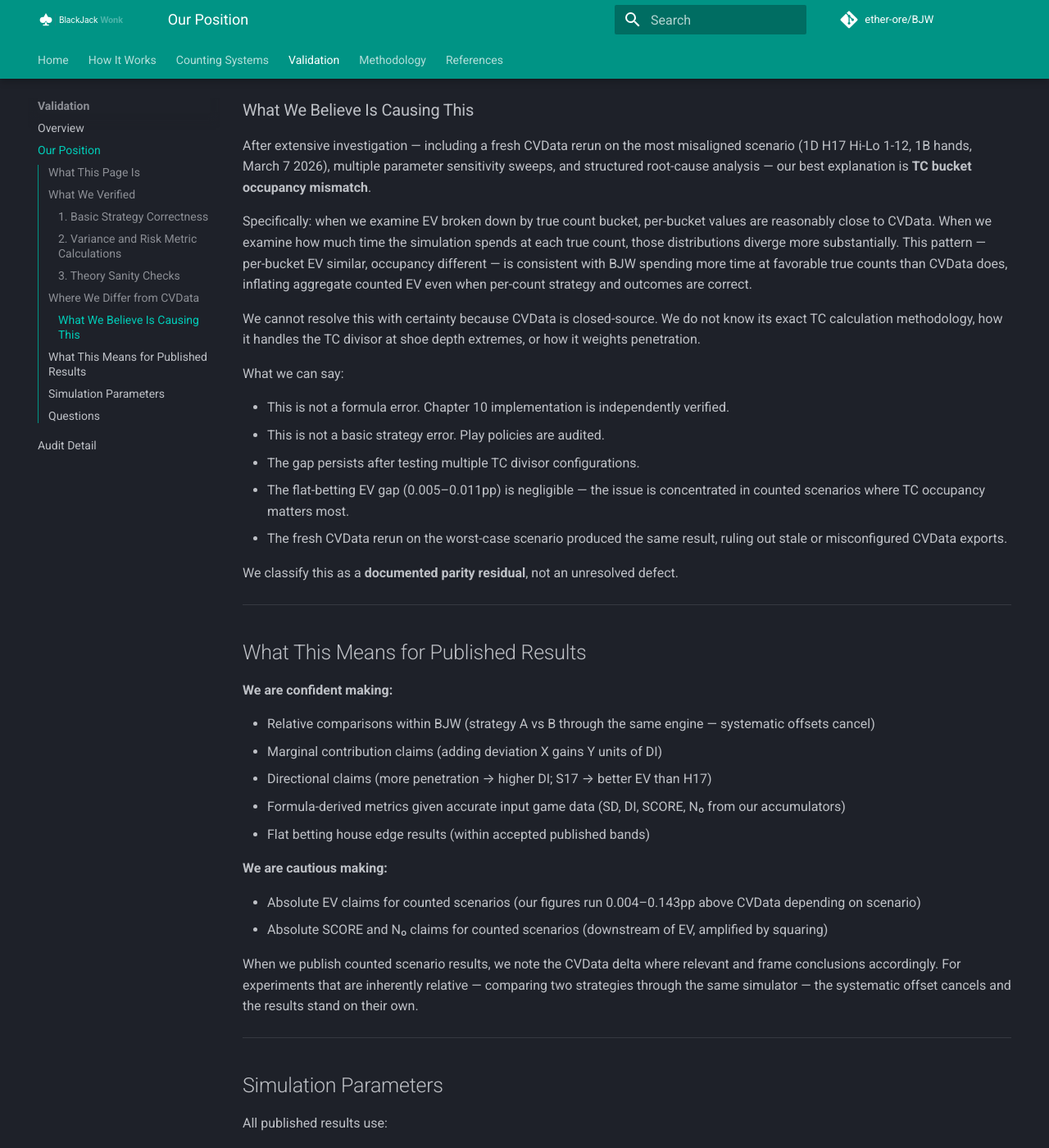
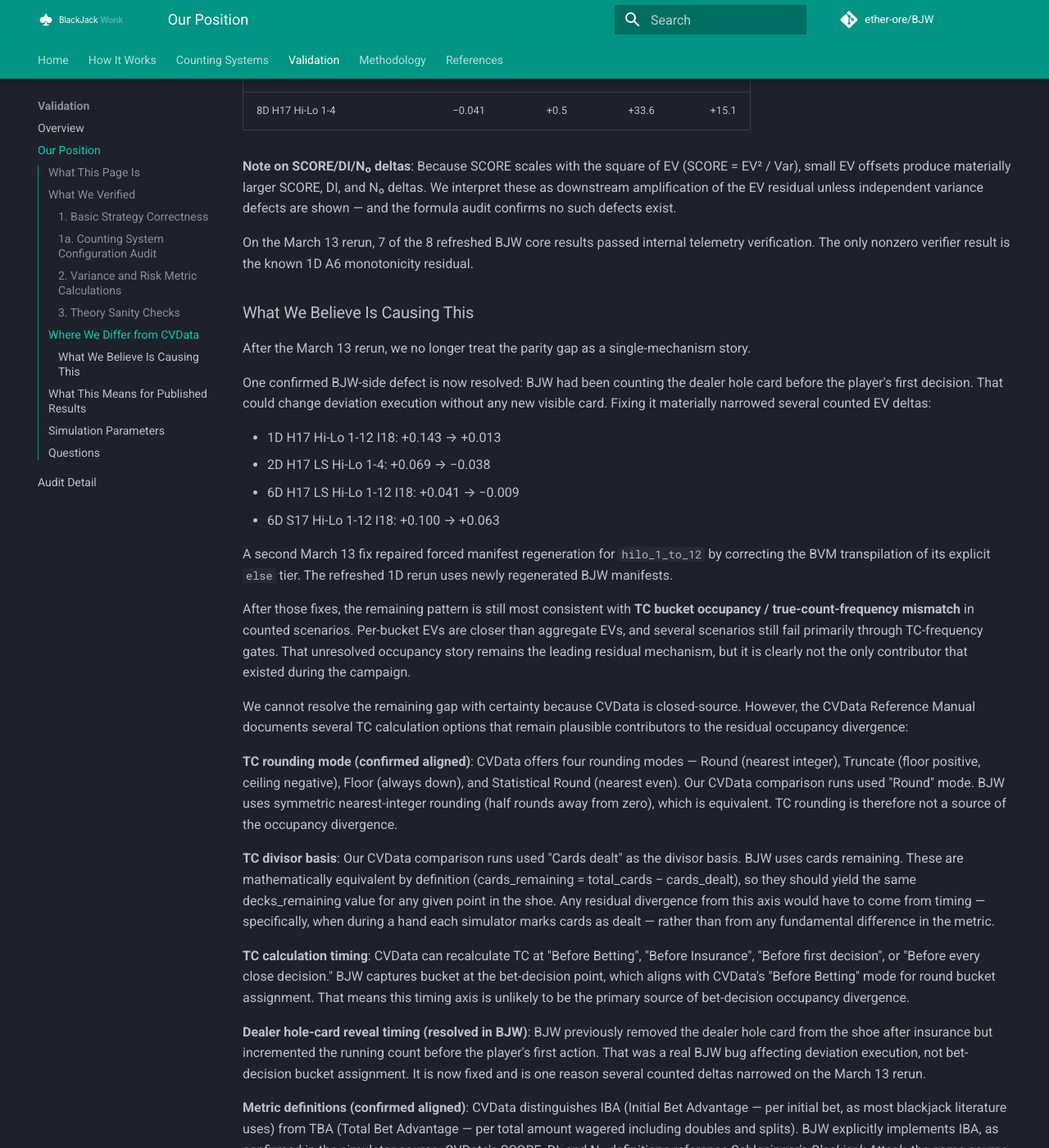
Before and after one commit to ether-ore/BJW, an MkDocs documentation site: the page built from docs/validation/position.md, in a window 1280 px wide and 1400 px high, scrolled down 2590 px. Shown: the whole window at 82% size. Built offline with MkDocs 1.6.1 and Material for MkDocs 9.7.7, drawn with Linux system fonts in a browser that asks for light colours; comment, search, counter and statistics services are not loaded; some of the changed text lies outside the part shown.

Commit message:
Update validation deltas after March 13 rerun

```diff
--- a/docs/validation/position.md
+++ b/docs/validation/position.md
@@ -1,6 +1,6 @@
 # Validation Position
 
-*As of March 7, 2026: Track A 0/8, Track B pass with explained residuals.*
+*As of March 13, 2026: Track A 0/8, Track B pass with explained residuals. The March 13 rerun incorporated two additional fixes on the BJW side.*
 
 ---
 
@@ -16,14 +16,18 @@ This page documents what BJW has verified, what it hasn't, and why we believe th
 
 All 16 play policy files — covering every combination of H17/S17, DOA/D10, DAS/NDAS, and Late Surrender — were audited against published basic strategy charts. 224 discrete decision checks, zero failures.
 
-Two items required resolution during the audit:
+*Full detail: [Audit Detail — Policy Audit](detail.md#policy-audit)*
 
-- **Halves count insurance threshold**: Was coded as 1, corrected to 3 based on published sources. Confirmed bug, now fixed.
+### 1a. Counting System Configuration Audit
+
+Insurance thresholds for all ten counting systems were verified against published sources. Two items required resolution:
+
+- **Halves count insurance threshold**: Was coded as TC ≥ 1, corrected to TC ≥ 3 based on published sources. Confirmed bug, now fixed.
 - **Zen count insurance threshold**: Confirmed at TC ≥ 5 (count-per-deck convention) based on primary source citation recorded in the counting system file. Empirically verified at 100M rounds: zero insurance taken below TC+5, positive EV in both above-threshold bins (TC 5–6: +0.0148 EV/unit, TC 7+: +0.0589 EV/unit), effective p(Ten | insured) = 0.346 > 1/3. Status: source-confirmed and resolved.
 
   *Note: Zen is a level-2 count with tags ranging from −2 to +2, so its running count accumulates roughly twice as fast as Hi-Lo. TC+5 under Zen maps to approximately the same insurance edge threshold as TC+3 under Hi-Lo — the same underlying advantage point, different count scale.*
 
-*Full detail: [Audit Detail — Policy Audit](detail.md#policy-audit)*
+All other insurance thresholds confirmed against counting system source files: Hi-Lo TC ≥ 3, KO RC ≥ 3, REKO RC ≥ 2, Hi-Opt I TC ≥ 3, Hi-Opt II TC ≥ 3, Omega II TC ≥ 3, Red Seven RC ≥ 2, Ace-Five: never.
 
 ### 2. Variance and Risk Metric Calculations
 
@@ -63,7 +67,7 @@ We verified a set of directional and magnitude properties that any correct simul
 
 ## Where We Differ from CVData
 
-We compared BJW output against CVData across 8 core scenarios at 1 billion rounds each. The result: **0 of 8 scenarios pass our comparison gates**.
+We compared BJW output against CVData across 8 core scenarios at 1 billion rounds each. After the March 13, 2026 rerun, the result remains: **0 of 8 scenarios pass our comparison gates**.
 
 We are disclosing this prominently because the audience we're writing for would find it anyway.
 
@@ -71,32 +75,55 @@ Full delta table (BJW minus CVData):
 
 | Scenario | EV Δ (pp) | SD Δ (%) | SCORE Δ (%) | DI Δ (%) |
 |---|---:|---:|---:|---:|
-| 1D H17 Hi-Lo 1-12 I18 | +0.143 | +22.0 | +16.0 | +7.7 |
-| 2D H17 LS Hi-Lo 1-4 | +0.069 | +4.3 | +25.6 | +12.1 |
-| 6D H17 LS Hi-Lo 1-12 I18 | +0.041 | +14.6 | +16.7 | +7.9 |
+| 1D H17 Hi-Lo 1-12 I18 | +0.013 | +22.0 | +4.9 | +2.2 |
+| 2D H17 LS Hi-Lo 1-4 | −0.038 | +4.3 | +9.5 | +6.3 |
+| 6D H17 LS Hi-Lo 1-12 I18 | −0.009 | +14.6 | +6.0 | +3.6 |
 | 6D H17 Flat | +0.011 | +3.8 | +1.5 | +0.8 |
 | 6D S17 Flat | −0.005 | +4.3 | +4.8 | +2.3 |
-| 6D S17 Hi-Lo 1-12 I18 | +0.100 | +0.3 | +52.1 | +23.6 |
-| 8D H17 D10 NDAS NS Hi-Lo 1-4 | −0.090 | +0.2 | +38.8 | +17.8 |
-| 8D H17 Hi-Lo 1-4 | −0.016 | +0.5 | +13.0 | +6.1 |
+| 6D S17 Hi-Lo 1-12 I18 | +0.063 | +0.4 | +34.4 | +15.9 |
+| 8D H17 D10 NDAS NS Hi-Lo 1-4 | −0.116 | +0.2 | +51.2 | +22.8 |
+| 8D H17 Hi-Lo 1-4 | −0.041 | +0.5 | +33.6 | +15.1 |
 
 **Note on SCORE/DI/N₀ deltas**: Because SCORE scales with the square of EV (SCORE = EV² / Var), small EV offsets produce materially larger SCORE, DI, and N₀ deltas. We interpret these as downstream amplification of the EV residual unless independent variance defects are shown — and the formula audit confirms no such defects exist.
 
+On the March 13 rerun, 7 of the 8 refreshed BJW core results passed internal telemetry verification. The only nonzero verifier result is the known 1D A6 monotonicity residual.
+
 ### What We Believe Is Causing This
 
-After extensive investigation — including a fresh CVData rerun on the most misaligned scenario (1D H17 Hi-Lo 1-12, 1B hands, March 7 2026), multiple parameter sensitivity sweeps, and structured root-cause analysis — our best explanation is **TC bucket occupancy mismatch**.
+After the March 13 rerun, we no longer treat the parity gap as a single-mechanism story.
 
-Specifically: when we examine EV broken down by true count bucket, per-bucket values are reasonably close to CVData. When we examine how much time the simulation spends at each true count, those distributions diverge more substantially. This pattern — per-bucket EV similar, occupancy different — is consistent with BJW spending more time at favorable true counts than CVData does, inflating aggregate counted EV even when per-count strategy and outcomes are correct.
+One confirmed BJW-side defect is now resolved: BJW had been counting the dealer hole card before the player's first decision. That could change deviation execution without any new visible card. Fixing it materially narrowed several counted EV deltas:
 
-We cannot resolve this with certainty because CVData is closed-source. We do not know its exact TC calculation methodology, how it handles the TC divisor at shoe depth extremes, or how it weights penetration.
+- 1D H17 Hi-Lo 1-12 I18: +0.143 → +0.013
+- 2D H17 LS Hi-Lo 1-4: +0.069 → −0.038
+- 6D H17 LS Hi-Lo 1-12 I18: +0.041 → −0.009
+- 6D S17 Hi-Lo 1-12 I18: +0.100 → +0.063
+
+A second March 13 fix repaired forced manifest regeneration for `hilo_1_to_12` by correcting the BVM transpilation of its explicit `else` tier. The refreshed 1D rerun uses newly regenerated BJW manifests.
+
+After those fixes, the remaining pattern is still most consistent with **TC bucket occupancy / true-count-frequency mismatch** in counted scenarios. Per-bucket EVs are closer than aggregate EVs, and several scenarios still fail primarily through TC-frequency gates. That unresolved occupancy story remains the leading residual mechanism, but it is clearly not the only contributor that existed during the campaign.
+
+We cannot resolve the remaining gap with certainty because CVData is closed-source. However, the CVData Reference Manual documents several TC calculation options that remain plausible contributors to the residual occupancy divergence:
+
+**TC rounding mode (confirmed aligned)**: CVData offers four rounding modes — Round (nearest integer), Truncate (floor positive, ceiling negative), Floor (always down), and Statistical Round (nearest even). Our CVData comparison runs used "Round" mode. BJW uses symmetric nearest-integer rounding (half rounds away from zero), which is equivalent. TC rounding is therefore not a source of the occupancy divergence.
+
+**TC divisor basis**: Our CVData comparison runs used "Cards dealt" as the divisor basis. BJW uses cards remaining. These are mathematically equivalent by definition (cards_remaining = total_cards − cards_dealt), so they should yield the same decks_remaining value for any given point in the shoe. Any residual divergence from this axis would have to come from timing — specifically, when during a hand each simulator marks cards as dealt — rather than from any fundamental difference in the metric.
+
+**TC calculation timing**: CVData can recalculate TC at "Before Betting", "Before Insurance", "Before first decision", or "Before every close decision." BJW captures bucket at the bet-decision point, which aligns with CVData's "Before Betting" mode for round bucket assignment. That means this timing axis is unlikely to be the primary source of bet-decision occupancy divergence.
+
+**Dealer hole-card reveal timing (resolved in BJW)**: BJW previously removed the dealer hole card from the shoe after insurance but incremented the running count before the player's first action. That was a real BJW bug affecting deviation execution, not bet-decision bucket assignment. It is now fixed and is one reason several counted deltas narrowed on the March 13 rerun.
+
+**Metric definitions (confirmed aligned)**: CVData distinguishes IBA (Initial Bet Advantage — per initial bet, as most blackjack literature uses) from TBA (Total Bet Advantage — per total amount wagered including doubles and splits). BJW explicitly implements IBA, as confirmed in the simulator source. CVData's SCORE, DI, and N₀ definitions reference Schlesinger's *Blackjack Attack*, the same source as BJW — so these metric definitions are aligned.
 
 What we can say:
 
 - This is not a formula error. Chapter 10 implementation is independently verified.
 - This is not a basic strategy error. Play policies are audited.
+- At least one BJW-side decision-timing bug was real and is now fixed.
 - The gap persists after testing multiple TC divisor configurations.
 - The flat-betting EV gap (0.005–0.011pp) is negligible — the issue is concentrated in counted scenarios where TC occupancy matters most.
-- The fresh CVData rerun on the worst-case scenario produced the same result, ruling out stale or misconfigured CVData exports.
+- The March 13 BJW-side rerun used freshly regenerated manifests and still left Track A at 0/8.
+- TC rounding mode is confirmed aligned (both use nearest-integer rounding) and is not a source of the divergence.
 
 We classify this as a **documented parity residual**, not an unresolved defect.
 
@@ -114,7 +141,7 @@ We classify this as a **documented parity residual**, not an unresolved defect.
 
 **We are cautious making:**
 
-- Absolute EV claims for counted scenarios (our figures run 0.004–0.143pp above CVData depending on scenario)
+- Absolute EV claims for counted scenarios (current BJW–CVData EV residuals span roughly 0.009–0.116pp in absolute value, with mixed sign depending on scenario)
 - Absolute SCORE and N₀ claims for counted scenarios (downstream of EV, amplified by squaring)
 
 When we publish counted scenario results, we note the CVData delta where relevant and frame conclusions accordingly. For experiments that are inherently relative — comparing two strategies through the same simulator — the systematic offset cancels and the results stand on their own.
```
Also changed, not shown: docs/methodology.md (+3 -2 lines), docs/validation/index.md (+5 -3 lines).
